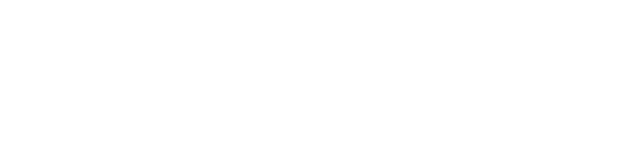
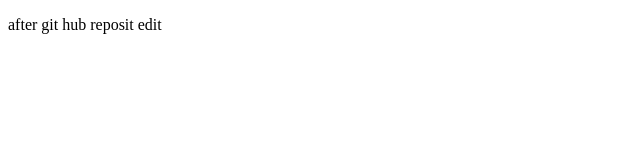
Before and after one commit to adityavyass/mergeproblem, a plain HTML site: page index.html in a window 1280 px wide. Shown: the whole page, without its empty margins (0-640 px from the left). Drawn offline with Linux system fonts and the light colour scheme.

Commit message:
after git hub reposit edit

```diff
--- a/index.html
+++ b/index.html
@@ -6,6 +6,6 @@
     <title>Document</title>
 </head>
 <body>
-
+        <p>after git hub reposit edit</p>
 </body>
 </html>
```
